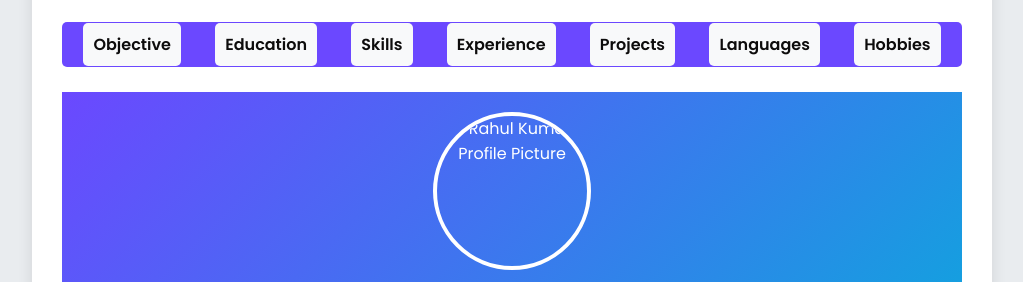
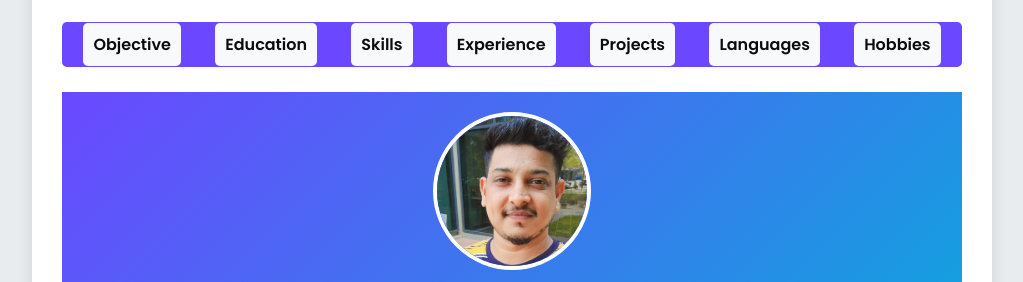
Before and after one commit to YADAV1997R/Rahul-portfolio, a plain HTML site: page index.html in a window 1280 px wide. Shown: the part 158-440 px from the top of the page, without its empty margins (128-1151 px from the left). Drawn offline with Linux system fonts and the light colour scheme.

Commit message:
Update index.html

```diff
--- a/index.html
+++ b/index.html
@@ -31,7 +31,7 @@
         <!-- Header Section -->
         <header>
             <div class="profile">
-                <img src="img/profile.jpg" alt="Rahul Kumar Profile Picture" class="profile-img">
+                 <img src="profile.jpg" alt="Rahul Kumar Profile Picture" class="profile-img">
                 <h1>Rahul Kumar</h1>
                 <h3>Jr Software Developer</h3>
             </div>
```
